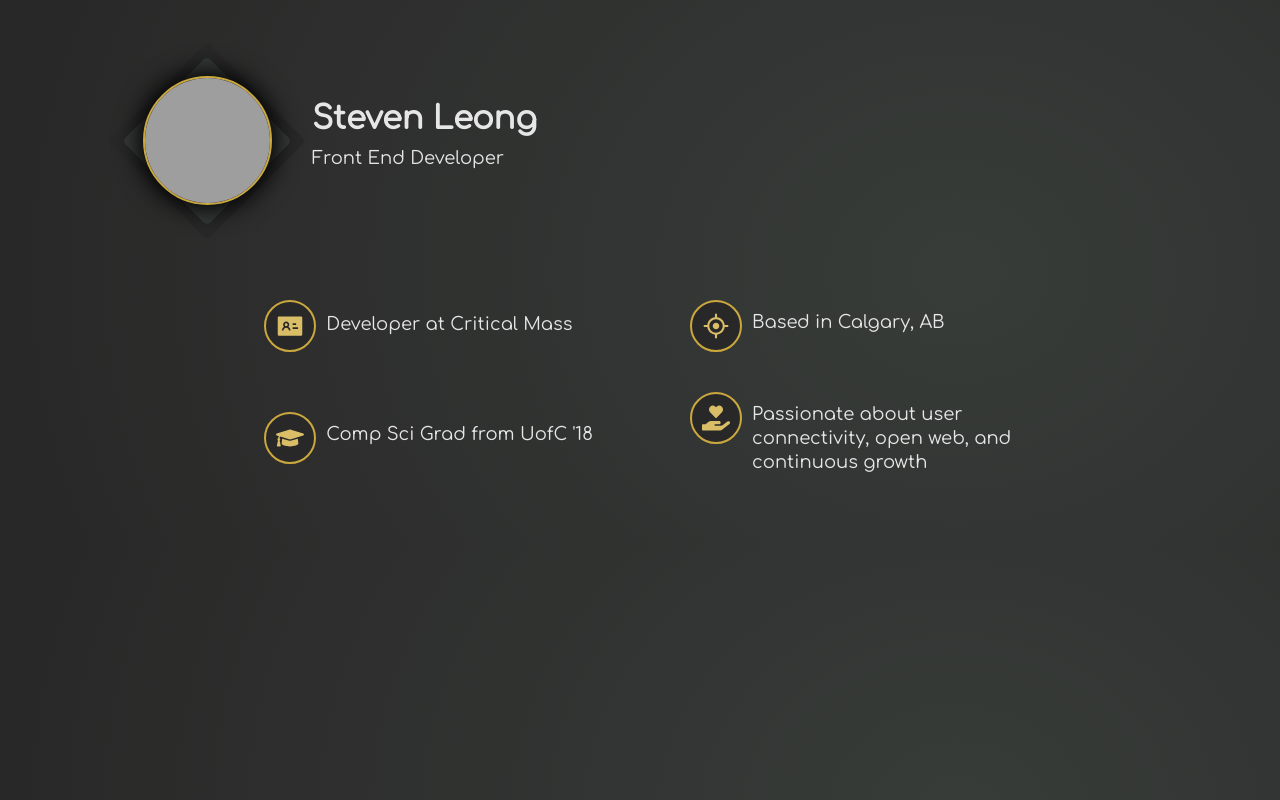
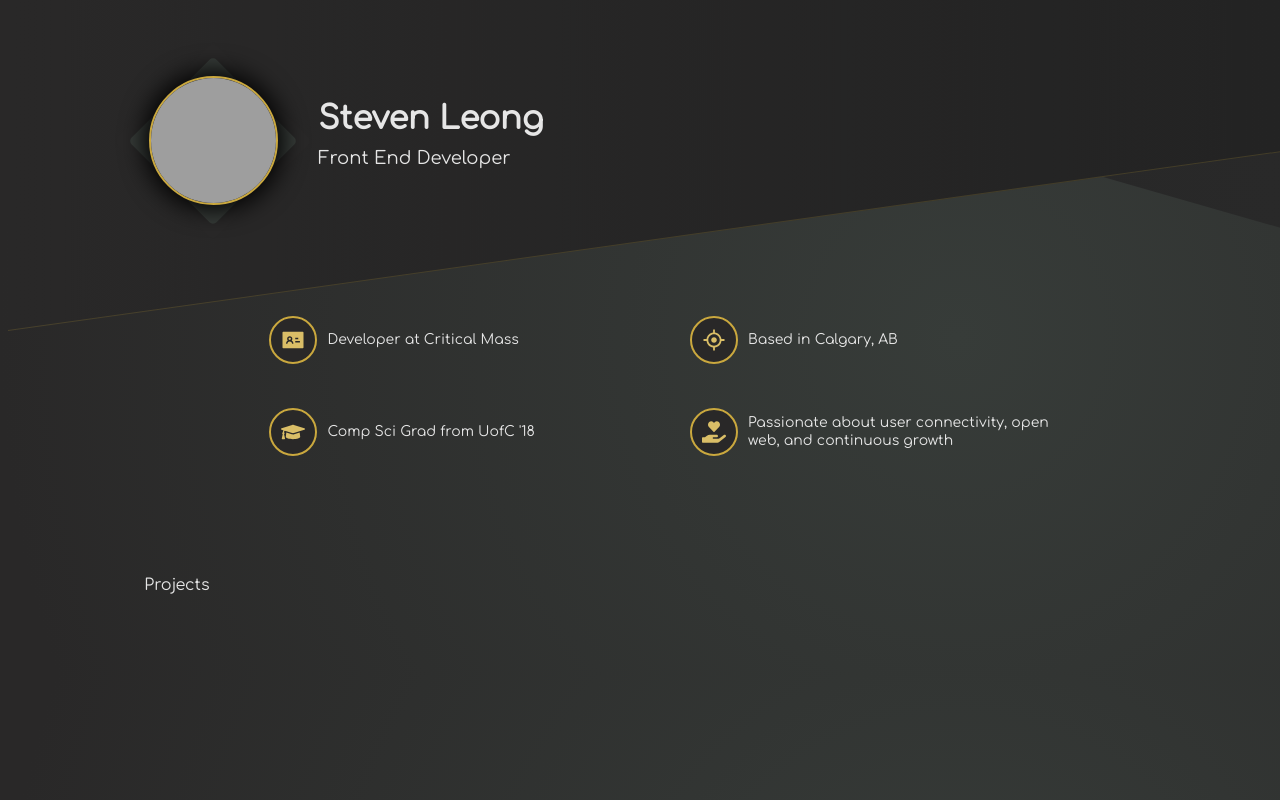
Before and after one commit to SteveLeong/Porfolio2.0, a Gatsby site in the folder my-gatsby-portfolio/: page / in a window 1280 px wide. Built offline with nearby package versions, Linux system fonts and the light colour scheme; Gatsby itself is replaced by a stand-in of ours; grey boxes are pictures that could not be loaded.

Commit message:
about section + aesthetics

```diff
--- /dev/null
+++ b/my-gatsby-portfolio/src/components/about.js
@@ -0,0 +1,46 @@
+import React from 'react';
+import { AiFillIdcard, AiOutlineAim } from 'react-icons/ai';
+import { FaGraduationCap, FaHandHoldingHeart } from 'react-icons/fa';
+import '../scss/about.scss';
+
+const About = () => {
+	return (
+		<section className='about_container'>
+			<ul className='about_list'>
+				<li className='about_list-item'>
+					<div className='about_list-item_icon-container'>
+						<AiFillIdcard className='about_list-item_icon' />
+					</div>
+					<p className='about_list-item_desc'>
+						Developer at Critical Mass
+					</p>
+				</li>
+				<li className='about_list-item'>
+					<div className='about_list-item_icon-container'>
+						<AiOutlineAim className='about_list-item_icon' />
+					</div>
+					<p className='about_list-item_desc'>Based in Calgary, AB</p>
+				</li>
+				<li className='about_list-item'>
+					<div className='about_list-item_icon-container'>
+						<FaGraduationCap className='about_list-item_icon' />
+					</div>
+					<p className='about_list-item_desc'>
+						Comp Sci Grad from UofC '18
+					</p>
+				</li>
+				<li className='about_list-item'>
+					<div className='about_list-item_icon-container'>
+						<FaHandHoldingHeart className='about_list-item_icon' />
+					</div>
+					<p className='about_list-item_desc'>
+						Passionate about user connectivity, open web, and
+						continuous growth
+					</p>
+				</li>
+			</ul>
+		</section>
+	);
+};
+
+export default About;
--- a/my-gatsby-portfolio/src/components/container.js
+++ b/my-gatsby-portfolio/src/components/container.js
@@ -1,7 +1,8 @@
 import React from 'react';
 import Profile from '../components/profile';
 import Navigation from './navigation';
-import Introduction from './introduction';
+import About from './about';
+import Projects from './projects';
 
 import profileInfo from '../data/profile';
 
@@ -9,7 +10,8 @@ const Container = () => {
 	return (
 		<div className='content_container'>
 			<Profile profileInfo={profileInfo} />
-			<Introduction />
+			<About />
+			<Projects />
 		</div>
 	);
 };
--- a/my-gatsby-portfolio/src/components/introduction.js
+++ /dev/null
@@ -1,72 +0,0 @@
-import React from 'react';
-import { AiFillIdcard, AiOutlineAim } from 'react-icons/ai';
-import { FaGraduationCap, FaHandHoldingHeart } from 'react-icons/fa';
-import '../scss/introduction.scss';
-
-const Introduction = () => {
-	return (
-		<div className='intro_container'>
-			<ul className='intro_list'>
-				<li className='intro_list-item'>
-					{/* work icon */}
-					<div className='intro_list-item_icon-container'>
-						<AiFillIdcard
-							className='intro_list-item_icon'
-							style={{
-								fontSize: '28px',
-								color: 'rgb(218 190 103)',
-							}}
-						/>
-					</div>
-					<p className='intro_list-item_desc'>
-						Developer at Critical Mass
-					</p>
-				</li>
-				<li className='intro_list-item'>
-					{/* location icon */}
-					<div className='intro_list-item_icon-container'>
-						<AiOutlineAim
-							className='intro_list-item_icon'
-							style={{
-								fontSize: '28px',
-								color: 'rgb(218 190 103)',
-							}}
-						/>
-					</div>
-					<p>Based in Calgary, AB</p>
-				</li>
-				<li className='intro_list-item'>
-					{/* degree hat icon */}
-					<div className='intro_list-item_icon-container'>
-						<FaGraduationCap
-							className='intro_list-item_icon'
-							style={{
-								fontSize: '28px',
-								color: 'rgb(218 190 103)',
-							}}
-						/>
-					</div>
-					<p>Comp Sci Grad from UofC '18</p>
-				</li>
-				<li className='intro_list-item'>
-					{/* heart hand icon */}
-					<div className='intro_list-item_icon-container'>
-						<FaHandHoldingHeart
-							className='intro_list-item_icon'
-							style={{
-								fontSize: '28px',
-								color: 'rgb(218 190 103)',
-							}}
-						/>
-					</div>
-					<p>
-						Passionate about user connectivity, open web, and
-						continuous growth
-					</p>
-				</li>
-			</ul>
-		</div>
-	);
-};
-
-export default Introduction;
--- a/my-gatsby-portfolio/src/components/projects.js
+++ b/my-gatsby-portfolio/src/components/projects.js
@@ -1,7 +1,7 @@
 import React from 'react';
 
 const Projects = () => {
-	return <div></div>;
+	return <section className='project_container'>Projects</section>;
 };
 
 export default Projects;
--- a/my-gatsby-portfolio/src/pages/index.js
+++ b/my-gatsby-portfolio/src/pages/index.js
@@ -1,15 +1,22 @@
 import * as React from 'react';
 
-import { Helmet } from "react-helmet"
+import { Helmet } from 'react-helmet';
 import Container from '../components/container';
-import '../scss/main.scss'
+import '../scss/main.scss';
 // markup
 const IndexPage = () => {
 	return (
-		<main className="main_container">
+		<main className='main_container'>
 			<Helmet>
-				<link href="https://fonts.googleapis.com/css?family=Comfortaa" rel="stylesheet"/>
+				<link
+					href='https://fonts.googleapis.com/css?family=Comfortaa'
+					rel='stylesheet'
+				/>
 			</Helmet>
+			<div className='background-aesthetics'>
+				<span className='box-1'></span>
+				<span className='box-2'></span>
+			</div>
 			<Container />
 		</main>
 	);
--- /dev/null
+++ b/my-gatsby-portfolio/src/scss/about.scss
@@ -0,0 +1,37 @@
+.about_container {
+	align-self: center;
+}
+
+.about_list {
+	display: flex;
+	flex-wrap: wrap;
+	justify-content: center;
+	align-items: center;
+	list-style: none;
+}
+
+.about_list-item {
+	display: flex;
+	flex: 0 1 40%;
+	align-items: center;
+	margin: 20px;
+}
+
+.about_list-item_icon-container {
+	margin: 0 10px;
+	height: 44px;
+	background: #292828;
+	border-radius: 50%;
+	border: 2px solid #caa83e;
+}
+
+.about_list-item_icon {
+	margin: 10px;
+	font-size: 24px;
+	color: #dabe67;
+}
+
+.about_list-item_desc {
+	font-size: 14px;
+	line-height: 18px;
+}
--- a/my-gatsby-portfolio/src/scss/introduction.scss
+++ /dev/null
@@ -1,33 +0,0 @@
-.intro_container {
-	margin: 40px 15px;
-}
-
-.intro_list {
-	list-style: none;
-	display: flex;
-	flex-wrap: wrap;
-	justify-content: center;
-	align-items: center;
-}
-
-.intro_list-item {
-	display: flex;
-	flex: 0 1 40%;
-	margin: 20px;
-}
-
-.intro_list-item_icon-container {
-	margin: 0 10px;
-	height: 48px;
-	background: #292828;
-	border-radius: 50%;
-	border: 2px solid #caa83e;
-}
-
-.intro_list-item_icon {
-	margin: 10px;
-}
-
-.intro_list-item_desc {
-	line-height: 28px;
-}
--- a/my-gatsby-portfolio/src/scss/main.scss
+++ b/my-gatsby-portfolio/src/scss/main.scss
@@ -1,5 +1,4 @@
 body {
-	margin: 40px 9.6%;
 	background: radial-gradient(
 		74.83% 147.97% at 74.83% 50%,
 		#373c39 0%,
@@ -32,3 +31,43 @@ span {
 	font-weight: lighter;
 	line-height: 24px;
 }
+
+section {
+	display: inline-block;
+	margin: 40px 15px;
+	max-width: 1150px;
+}
+
+.background-aesthetics {
+	position: absolute;
+
+	span {
+		position: absolute;
+		top: -50px;
+		width: 100vw;
+	}
+}
+
+.box-1 {
+	height: 330px;
+	background: linear-gradient(90deg, #292828, #232323);
+	border-bottom: 1px solid #caa83e30;
+
+	transform: skewY(-8deg);
+	transform-origin: top left;
+	z-index: -10;
+}
+
+.box-2 {
+	height: 230px;
+	background: linear-gradient(to left, #292929, #232323);
+	transform: skewY(16deg);
+	transform-origin: top right;
+	z-index: -20;
+}
+
+.content_container {
+	display: flex;
+	flex-direction: column;
+	margin: 40px 9.6%;
+}
--- a/my-gatsby-portfolio/src/scss/profile.scss
+++ b/my-gatsby-portfolio/src/scss/profile.scss
@@ -22,28 +22,26 @@
 
 .profile_img-aesthetics-1 {
 	position: absolute;
-	z-index: -1;
+	top: 3px;
+	left: 2px;
 	width: 120px;
 	height: 120px;
-	top: 3px;
-	left: 2px;
-
 	background: #373c39;
 	border-radius: 5px;
 	transform: rotate(-45deg);
+	z-index: -1;
 }
 
 .profile_img-aesthetics-2 {
 	position: absolute;
-	z-index: -2;
+	top: -7px;
+	left: -8px;
 	width: 140px;
 	height: 140px;
-	top: -7px;
-	left: -8px;
-
 	background: #292828;
 	border-radius: 5px;
 	transform: rotate(-45deg);
+	z-index: -2;
 }
 
 .profile_img {
```
